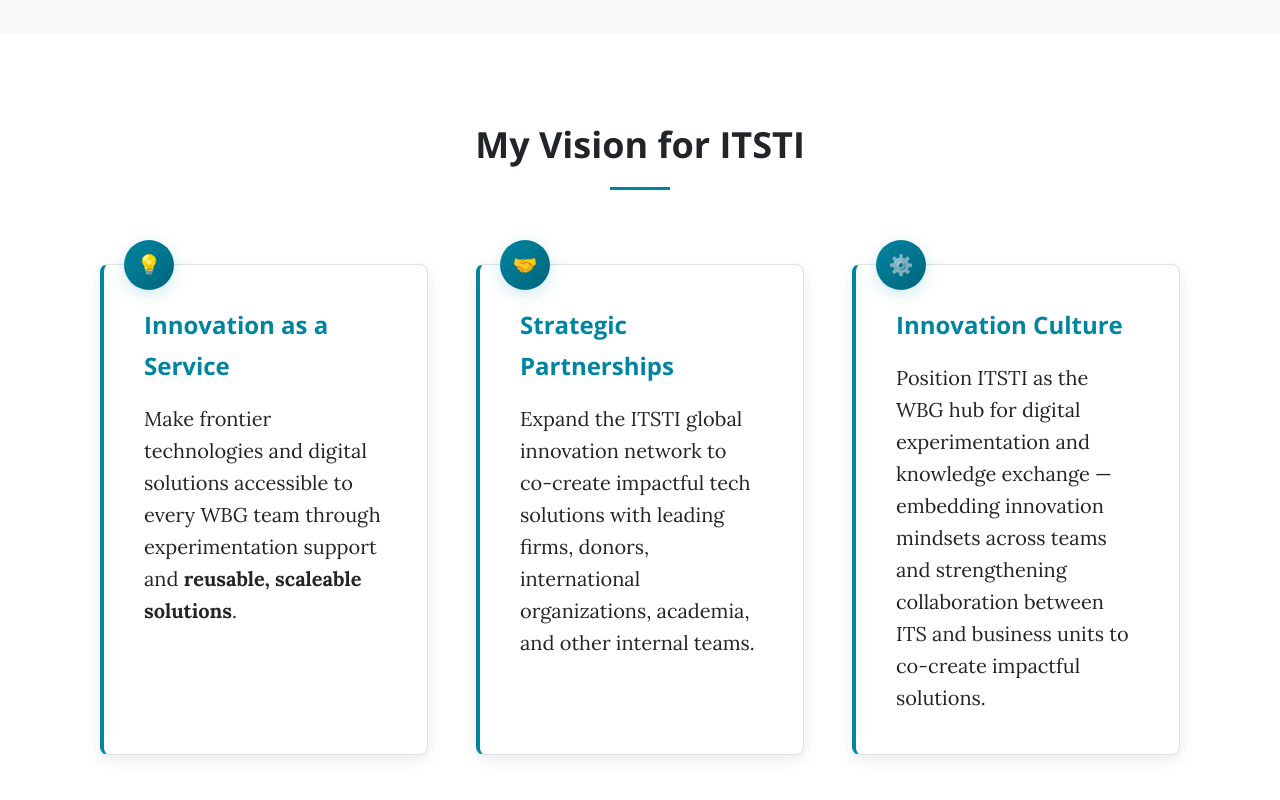
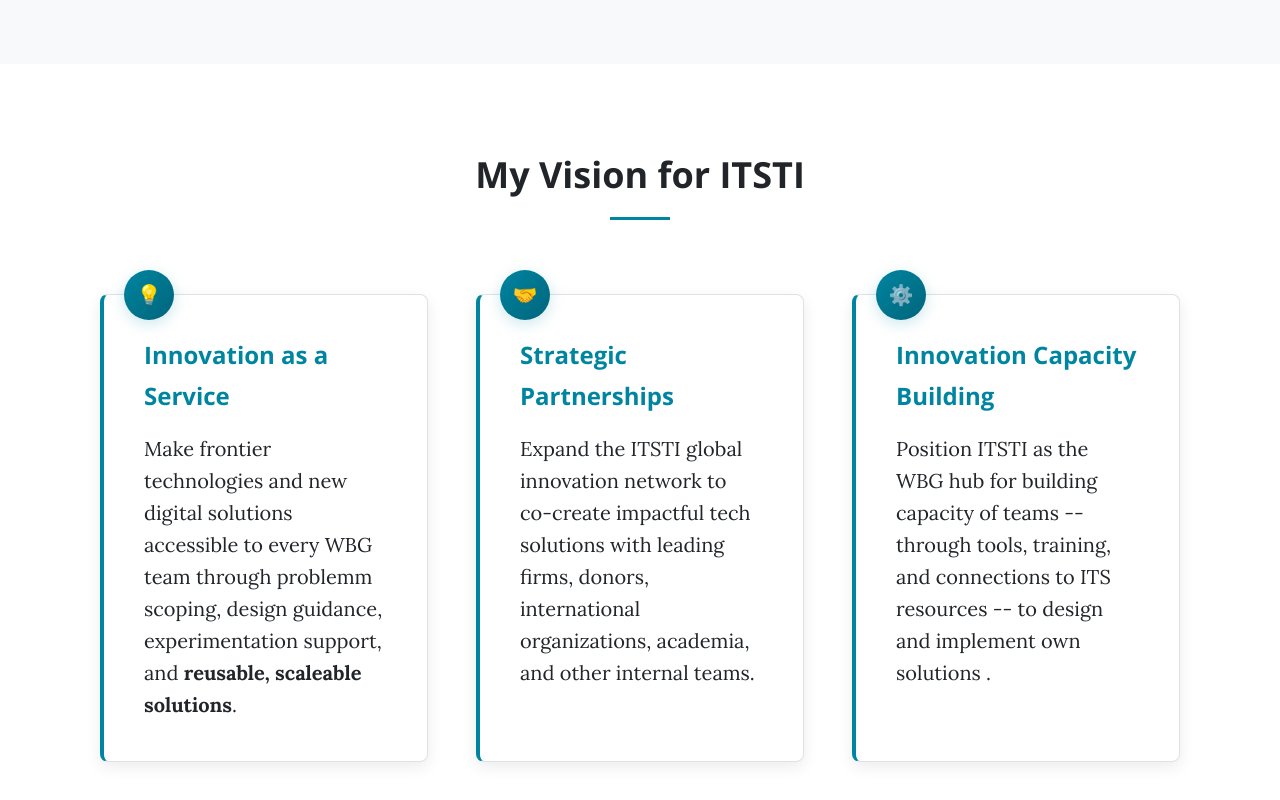
Before and after one commit to Holly-Transport/hollychat, a website with bundled scripts: page index.html in a window 1280 px wide. Shown: the part 1863-2663 px from the top of the page. Built offline with nearby package versions, Linux system fonts and the light colour scheme; files whose address does not match are found by name.

Commit message:
Update index.html

```diff
--- a/index.html
+++ b/index.html
@@ -39,7 +39,7 @@
         <div class="container">
             <h2 class="section-title">Interview My Bot</h2>
             <p style="text-align: center; margin-bottom: 2rem; color: #666; max-width: 600px; margin-left: auto; margin-right: auto;">
-                I built a virtual interview assistant! Responses are strictly based on my CV, cover letter, and FY25 OPE review and feedback.
+                I built a virtual interview assistant! Responses are strictly based on my CV, cover letter, and FY25 OPE review and complete feedback.
             </p>
 
             <div class="chat-interface" id="chatInterface">
@@ -69,7 +69,7 @@
                         💡
                     </div>
                     <h3>Innovation as a Service</h3>
-                    <p> Make frontier technologies and digital solutions accessible to every WBG team through experimentation support and <strong>reusable, scaleable solutions</strong>.</p>
+                    <p> Make frontier technologies and new digital solutions accessible to every WBG team through problemm scoping, design guidance, experimentation support, and <strong>reusable, scaleable solutions</strong>.</p>
                 </div>
                 <div class="vision-card">
                     <div class="vision-icon partnership-icon">
@@ -82,8 +82,8 @@
                     <div class="vision-icon excellence-icon">
                         ⚙️
                     </div>
-                    <h3>Innovation Culture</h3>
-                    <p>Position ITSTI as the WBG hub for digital experimentation and knowledge exchange — embedding innovation mindsets across teams and strengthening collaboration between ITS and business units to co-create impactful solutions.</p>
+                    <h3>Innovation Capacity Building</h3>
+                    <p>Position ITSTI as the WBG hub for building capacity of teams -- through tools, training, and connections to ITS resources -- to design and implement own solutions .</p>
                 </div>
             </div>
         </div>
```
